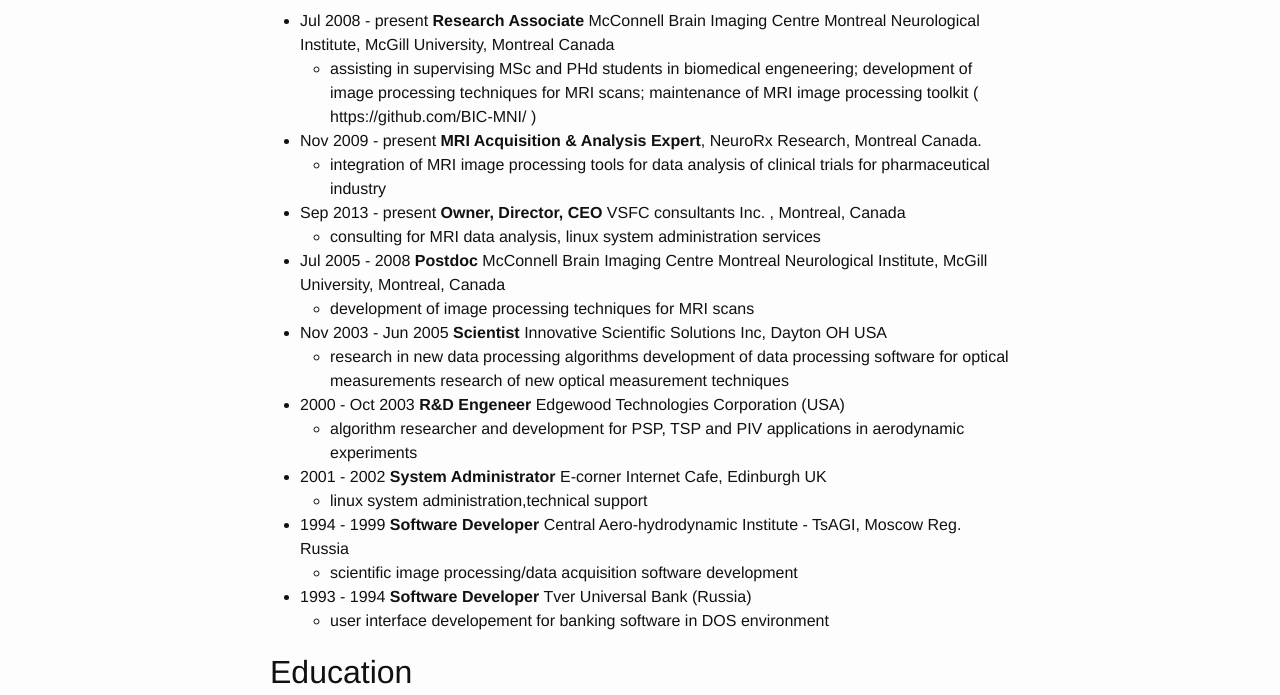
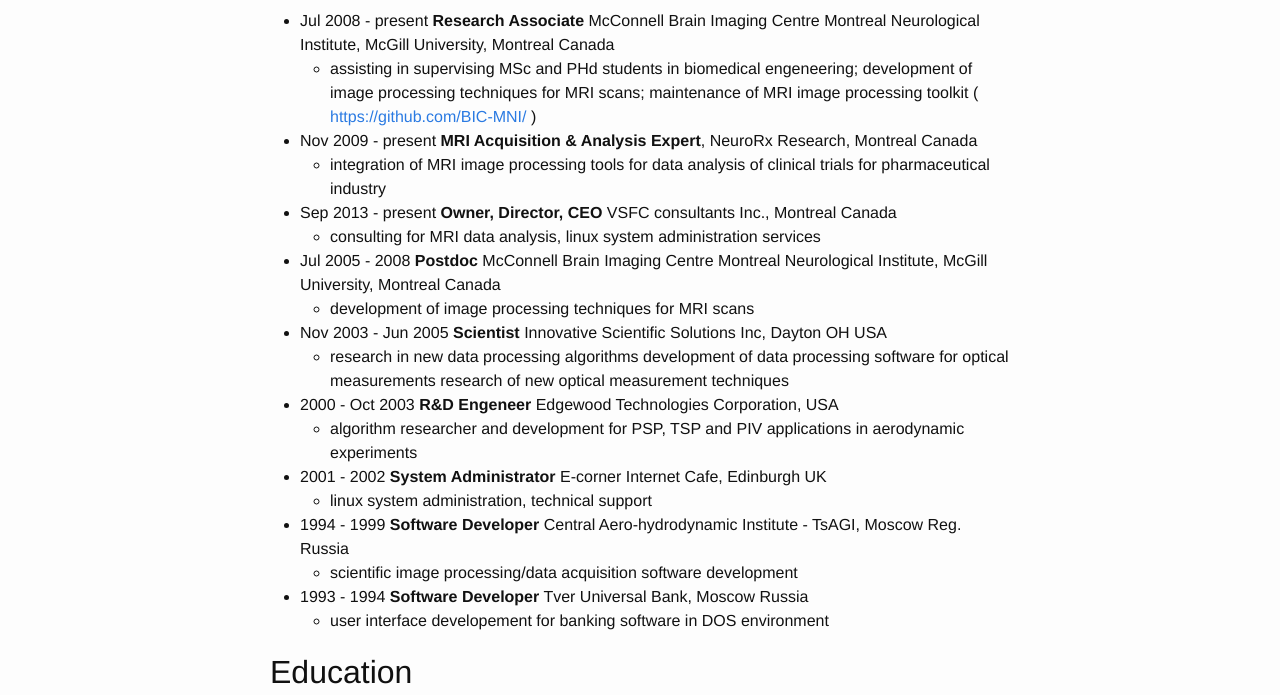
Before and after one commit to vfonov/vfonov.github.io, a Jekyll site: the page built from CV_industry.md, in a window 1280 px wide. Shown: the part 494-1189 px from the top of the page. Built offline with Jekyll 4.4.1, drawn with Linux system fonts in a browser that asks for light colours.

Commit message:
Fixed commas

```diff
--- a/CV_industry.md
+++ b/CV_industry.md
@@ -12,22 +12,22 @@
 ## Work Experience
 * Jul 2008 - present **Research Associate** McConnell Brain Imaging Centre Montreal Neurological Institute, McGill University, Montreal Canada
    * assisting in supervising MSc and PHd students in biomedical engeneering;
-development of image processing techniques for MRI scans; maintenance of MRI image processing toolkit ( https://github.com/BIC-MNI/ )
-* Nov 2009 - present **MRI Acquisition & Analysis Expert**, NeuroRx Research, Montreal Canada.
+development of image processing techniques for MRI scans; maintenance of MRI image processing toolkit ( <https://github.com/BIC-MNI/> )
+* Nov 2009 - present **MRI Acquisition & Analysis Expert**, NeuroRx Research, Montreal Canada
    * integration of MRI image processing tools for data analysis of clinical trials for pharmaceutical industry
-* Sep 2013 - present **Owner, Director, CEO** VSFC consultants Inc. , Montreal, Canada
+* Sep 2013 - present **Owner, Director, CEO** VSFC consultants Inc., Montreal Canada
    *  consulting for MRI data analysis, linux system administration services
-* Jul 2005 - 2008 **Postdoc** McConnell Brain Imaging Centre Montreal Neurological Institute, McGill University, Montreal, Canada
+* Jul 2005 - 2008 **Postdoc** McConnell Brain Imaging Centre Montreal Neurological Institute, McGill University, Montreal Canada
    * development of image processing techniques for MRI scans
 * Nov 2003 - Jun 2005 **Scientist** Innovative Scientific Solutions Inc, Dayton OH USA
     * research in new data processing algorithms development of data processing software for optical measurements research of new optical measurement techniques
-* 2000 - Oct 2003 **R&D Engeneer** Edgewood Technologies Corporation (USA)
+* 2000 - Oct 2003 **R&D Engeneer** Edgewood Technologies Corporation, USA
     * algorithm researcher and development for PSP, TSP and PIV applications in aerodynamic experiments
 * 2001 - 2002 **System Administrator** E-corner Internet Cafe, Edinburgh UK
-    * linux system administration,technical support
+    * linux system administration, technical support
 * 1994 - 1999 **Software Developer** Central Aero-hydrodynamic Institute - TsAGI, Moscow Reg. Russia
     * scientific image processing/data acquisition software development
-* 1993 - 1994 **Software Developer** Tver Universal Bank (Russia)
+* 1993 - 1994 **Software Developer** Tver Universal Bank, Moscow Russia
     * user interface developement for banking software in DOS environment
 
 ## Education
```
